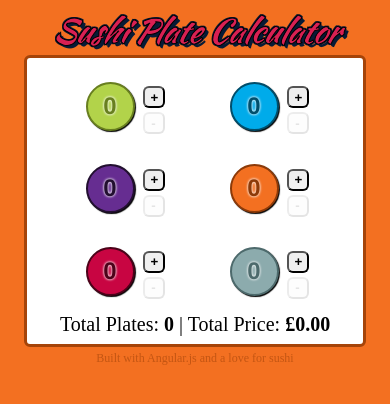
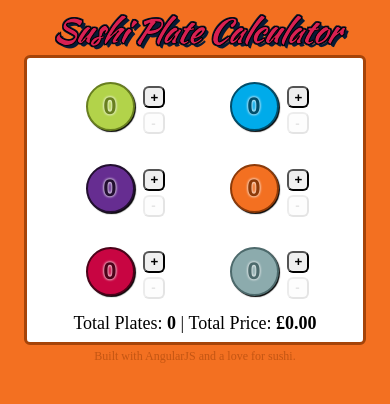
Before and after one commit to kevinmarsh/sushicalculator, a plain HTML site: page index.html in a window 390 px wide. Drawn offline with Linux system fonts and the light colour scheme.

Commit message:
added more mobile friendly headers

```diff
--- a/css/style.scss
+++ b/css/style.scss
@@ -100,7 +100,7 @@ body > div {
 }
 
 .total {
-    font-size: 20px;
+    font-size: 18px;
     margin: 0;
 }
 
@@ -109,6 +109,11 @@ footer {
     opacity: 0.6;
     color: darken($bg, 20%);
     font-size: 12px;
+    a,
+    a:visited {
+        color: darken($bg, 20%);
+        text-decoration: none;
+    }
     &:hover {
         opacity: 1;
     }
--- a/index.html
+++ b/index.html
@@ -2,6 +2,8 @@
 <html ng-app>
 <head>
     <meta charset="utf-8">
+    <meta http-equiv="X-UA-Compatible" content="IE=edge,chrome=1">
+    <meta name="viewport" content="width=device-width">
     <title>Sushi Plate Calculator</title>
     <link href='http://fonts.googleapis.com/css?family=Kaushan+Script' rel='stylesheet' type='text/css'>
     <link rel="stylesheet" type="text/css" href="css/style.css">
@@ -10,8 +12,8 @@
     <header>Sushi Plate Calculator</header>
     <div ng-controller="SushiPlateCtrl">
         <ul class="plates">
-            <li ng-repeat="plate in plates" title="{{ plate.name }} plate - {{ plate.price | currency:'£' }}">
-                <span class="plate {{ plate.name | lowercase }}Plate">{{ plate.count }}</span>
+            <li ng-repeat="plate in plates" title="{{ plate.name }} plate - {{ plate.price | currency:'£' }}" ng-cloak>
+                <span class="plate {{ plate.name | lowercase }}Plate" ng-click="changeCount(plate, 1)">{{ plate.count }}</span>
                 <form>
                     <button ng-model="plate.count" ng-click="changeCount(plate, 1)">+</button>
                     <br>
@@ -21,7 +23,7 @@
         </ul>
         <p class="total">Total Plates: <strong>{{ getTotalPlates() }}</strong> | Total Price: <strong>{{ getTotalPrice() | currency:'£'}}</strong></p>
     </div>
-    <footer>Built with Angular.js and a love for sushi</footer>
+    <footer>Built with <a href="http://angularjs.org/">AngularJS</a> and a love for <a href="http://www.yosushi.com/">sushi</a>.</footer>
     <script type="text/javascript" src="js/libs/angular.min.js"></script>
     <!-- <script type="text/javascript" src="https://ajax.googleapis.com/ajax/libs/angularjs/1.0.7/angular.min.js"></script> -->
     <script type="text/javascript" src="js/app.js"></script>
```
Also changed, not shown: css/style.css.
